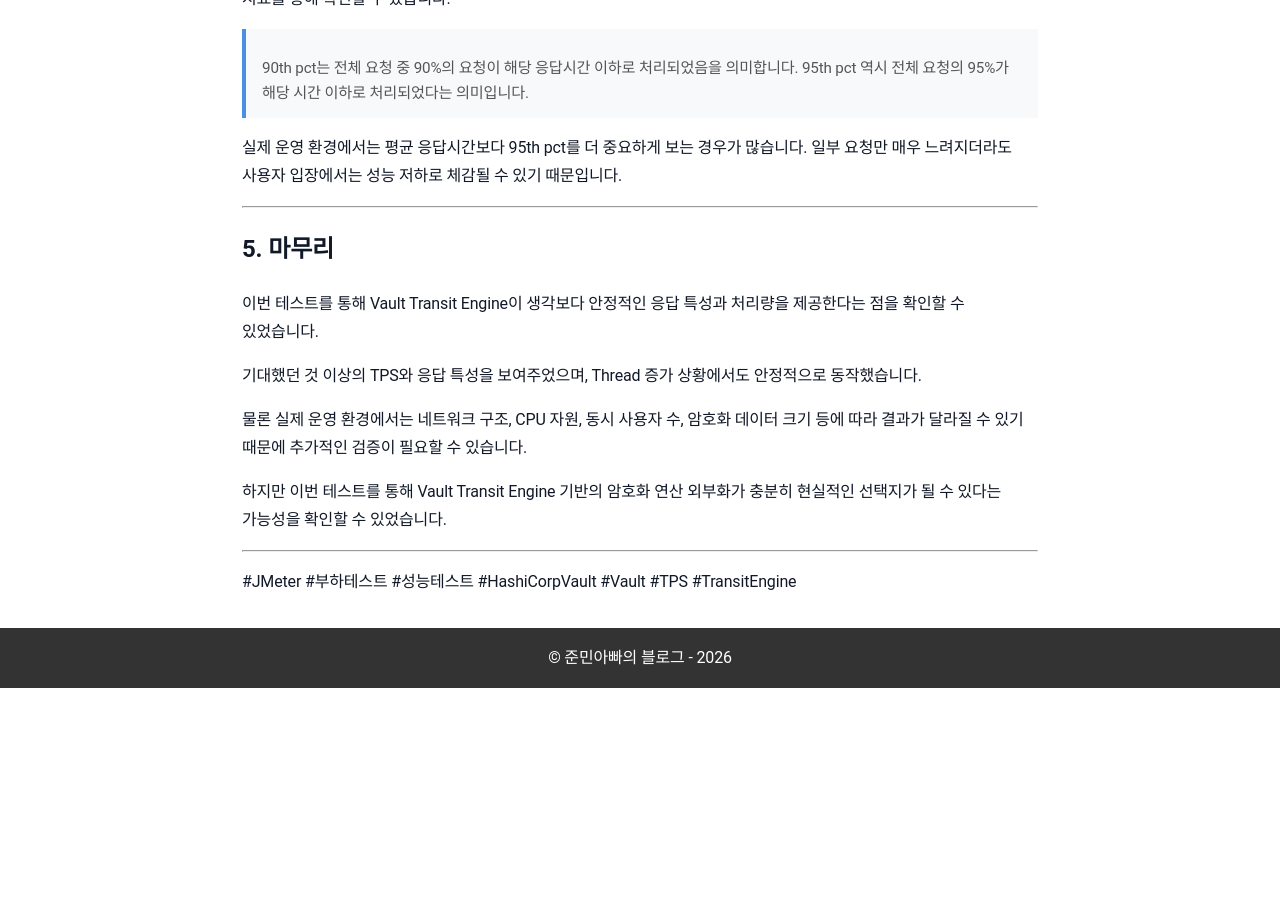
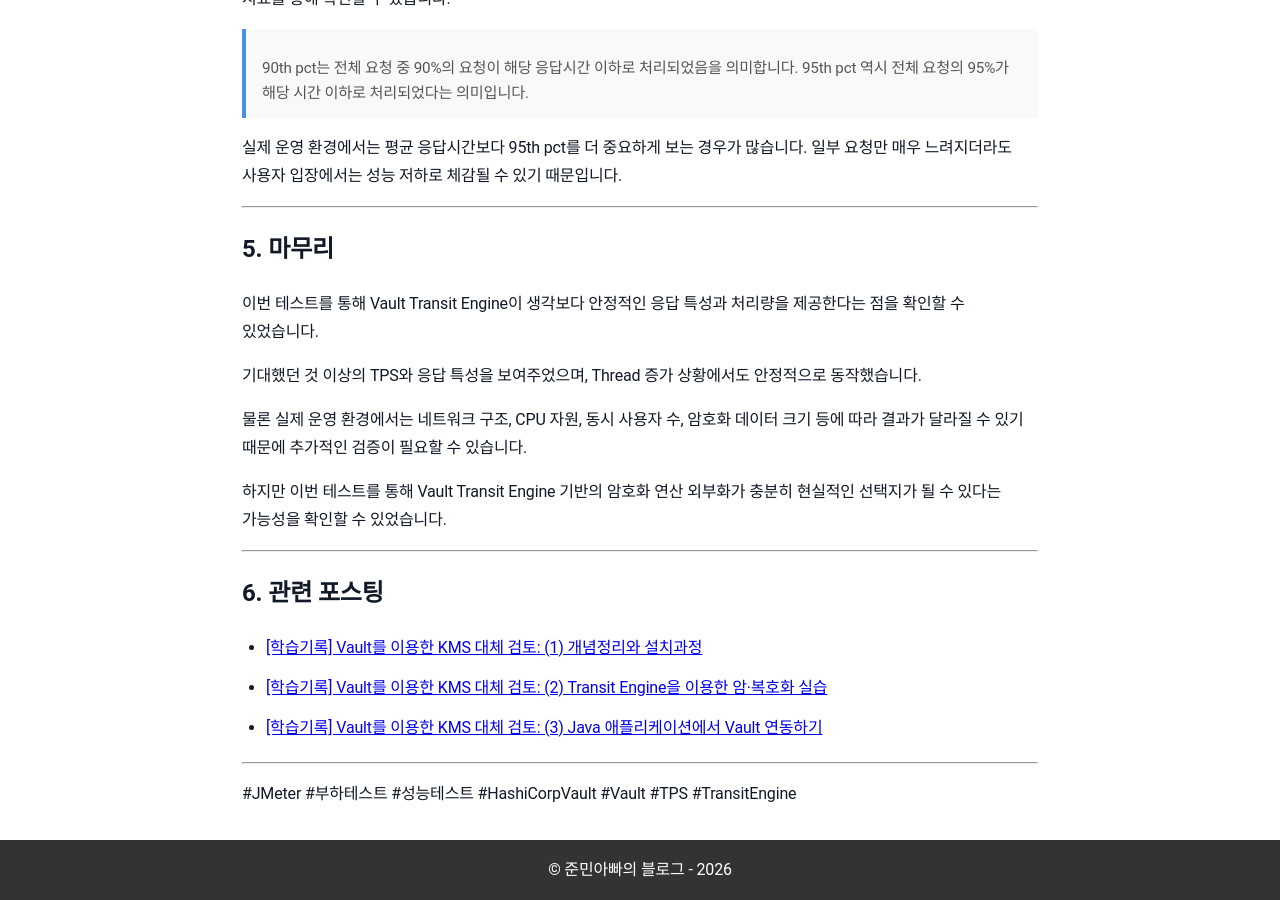
Before and after one commit to sanghoon-lee/sanghoon-lee.github.io, a Jekyll site: the page built from _posts/2026-05-15-vault-test.md, in a window 1280 px wide and 900 px high, scrolled down 5596 px. Built offline with Jekyll 4.4.1, drawn with Linux system fonts in a browser that asks for light colours; nearby versions of some CDN libraries; comment, search, counter and statistics services are not loaded; before the commit the page ends 6284 px from its top, so only the background shows below that.

Commit message:
Vault 성능 측정 포스팅 수정

```diff
--- a/_posts/2026-05-15-vault-test.md
+++ b/_posts/2026-05-15-vault-test.md
@@ -186,4 +186,12 @@ Percentile 기반의 응답 특성은 결과 리포트의 Statistics 항목에
 
 ---
 
+## 6. 관련 포스팅
+
+* [[학습기록] Vault를 이용한 KMS 대체 검토: (1) 개념정리와 설치과정](https://sanghoon-lee.github.io/2026/04/09/vault//)
+* [[학습기록] Vault를 이용한 KMS 대체 검토: (2) Transit Engine을 이용한 암·복호화 실습](https://sanghoon-lee.github.io/2026/04/11/vault2/)
+* [[학습기록] Vault를 이용한 KMS 대체 검토: (3) Java 애플리케이션에서 Vault 연동하기](https://sanghoon-lee.github.io/2026/04/18/vault3/)
+
+---
+
 #JMeter #부하테스트 #성능테스트 #HashiCorpVault #Vault #TPS #TransitEngine
```
